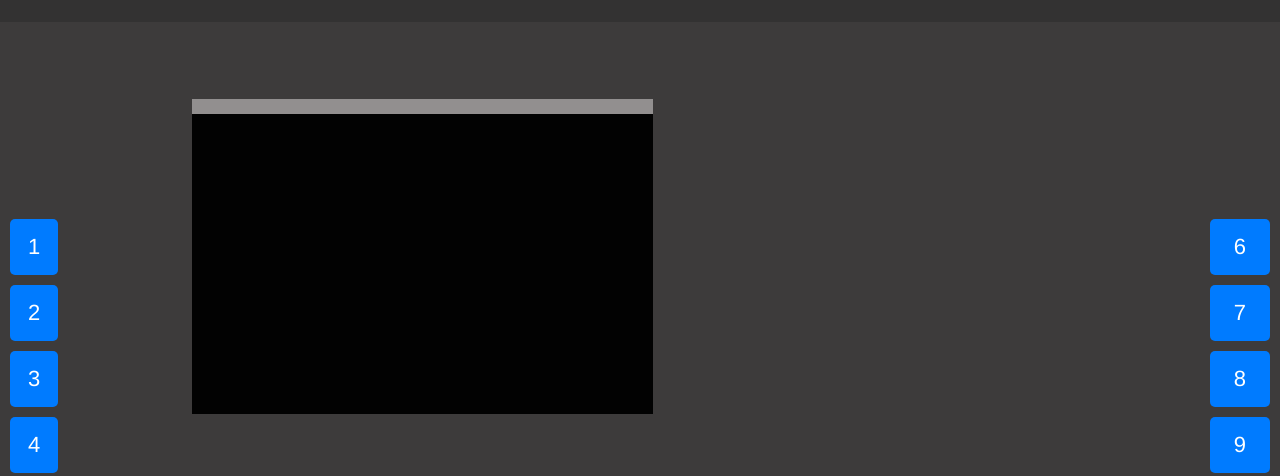
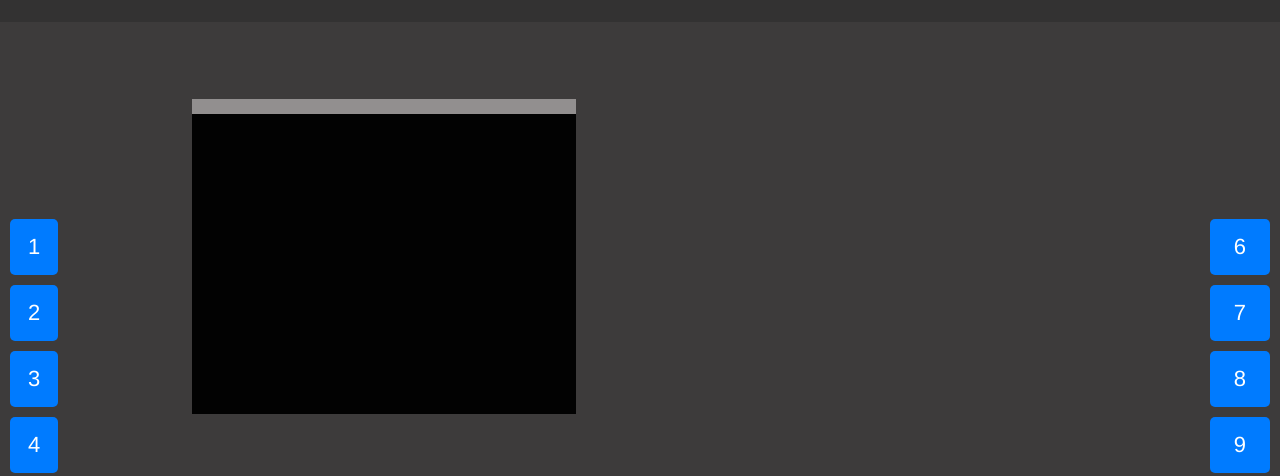
Before and after one commit to harshada-dhakane/Generative-arts-a6, a plain HTML site: page canvas3.html in a window 1280 px wide. Shown: the part 61-537 px from the top of the page. Drawn offline with Linux system fonts and the light colour scheme.

Commit message:
Update canvas3.html edit the size of the canvas

```diff
--- a/canvas3.html
+++ b/canvas3.html
@@ -193,7 +193,7 @@
     <!-- Canvas Container -->
     <div id="canvas-container">
         <canvas id="c" style="margin-left: 25%; margin-right: 25%;  margin-top: 10%;
-    background-color:#928f8f;  height: 300px; width: 60%; padding-top: 2%; "></canvas>
+    background-color:#928f8f;  height: 300px; width: 50%; padding-top: 2%; "></canvas>
     </div>
 
     <div id="control-panel">
```
